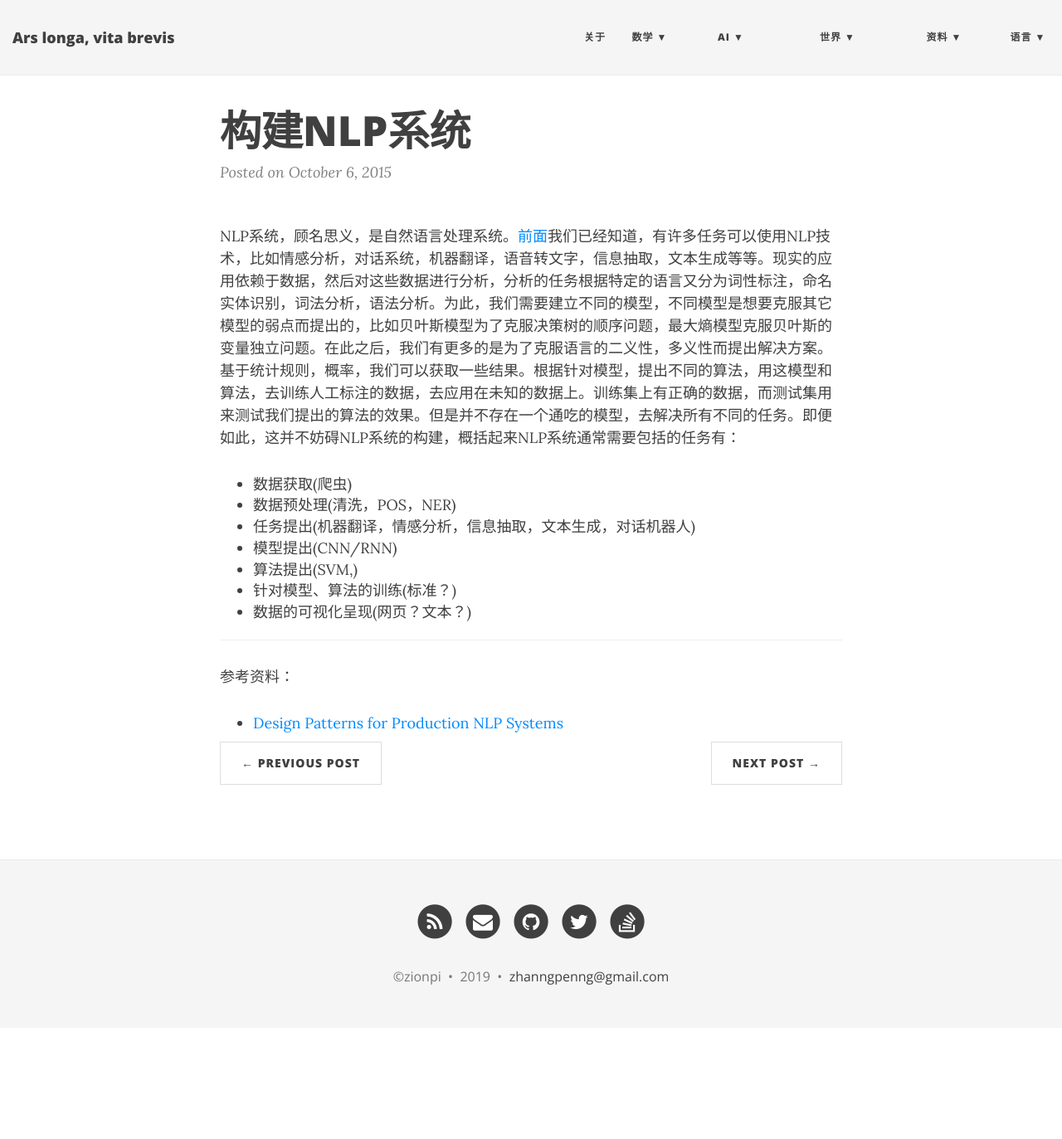
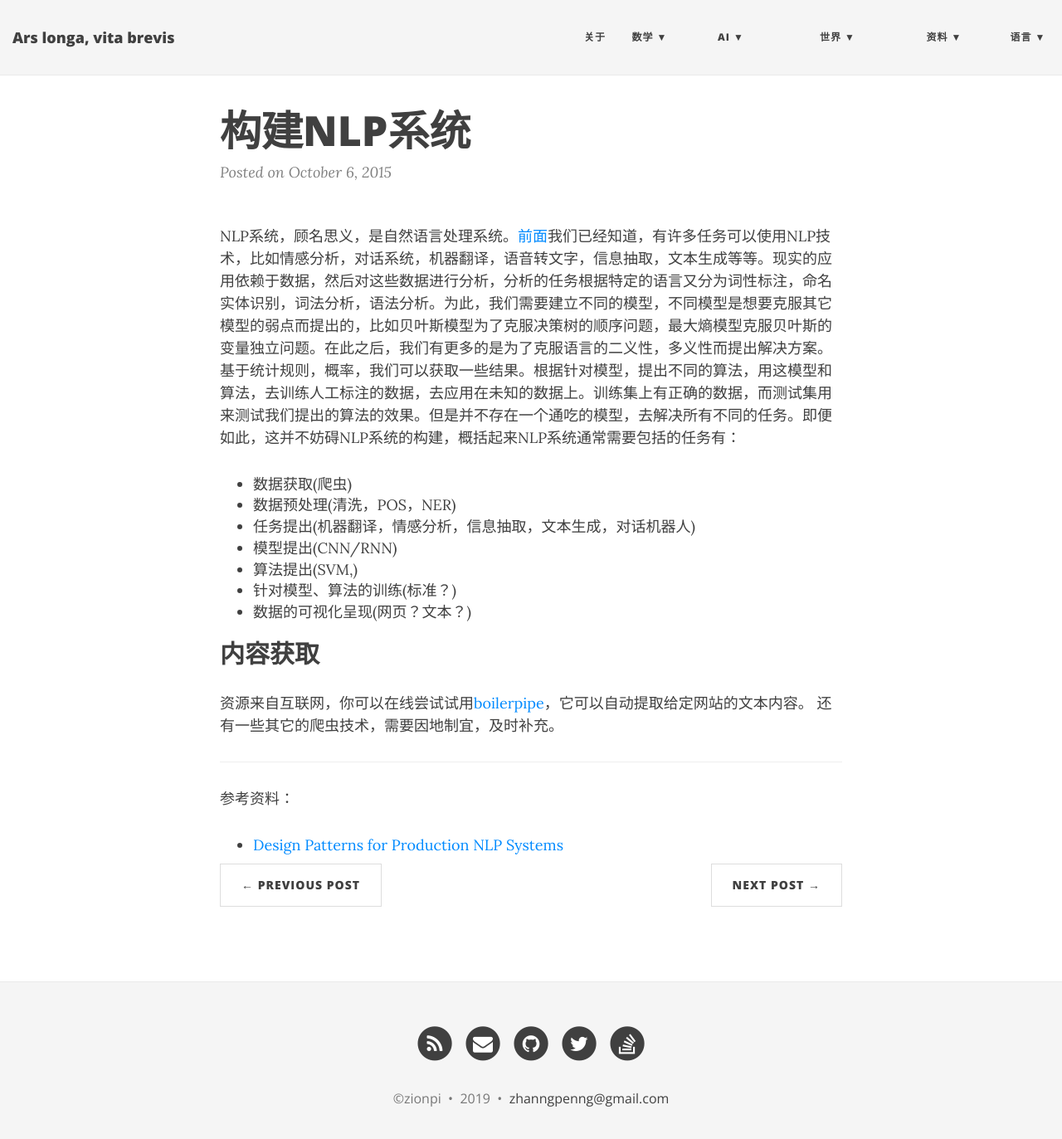
Before and after one commit to ZionPi/zionpi.github.io, a Jekyll site: the page built from _posts/2015-10-06-build-a-nlp-system.md, in a window 1280 px wide and 1386 px high. Shown: the top 1373 px of the window at 83% size. Built offline with Jekyll 4.4.1, drawn with Linux system fonts in a browser that asks for light colours; nearby versions of some CDN libraries.

Commit message:
Update 2015-10-06-build-a-nlp-system.md

```diff
--- a/_posts/2015-10-06-build-a-nlp-system.md
+++ b/_posts/2015-10-06-build-a-nlp-system.md
@@ -12,6 +12,12 @@ NLP系统，顾名思义，是自然语言处理系统。[前面]()我们已经
 - 针对模型、算法的训练(标准？)
 - 数据的可视化呈现(网页？文本？)
 
+## 内容获取
+
+资源来自互联网，你可以在线尝试试用[boilerpipe](https://boilerpipe-web.appspot.com/)，它可以自动提取给定网站的文本内容。
+还有一些其它的爬虫技术，需要因地制宜，及时补充。
+
+
 
 ---
 参考资料：
```
